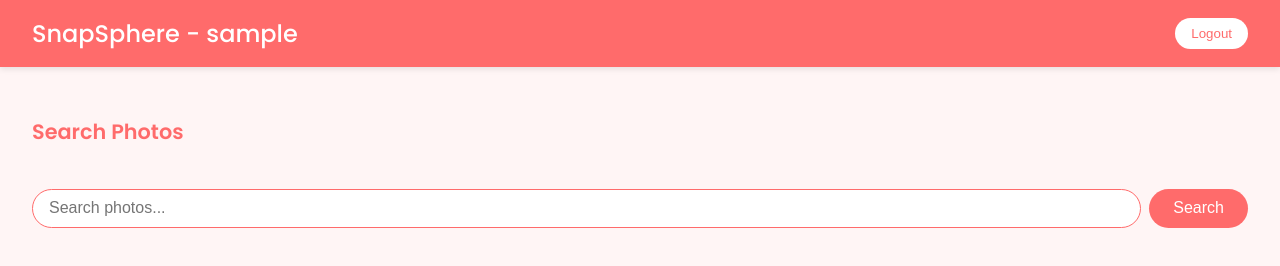
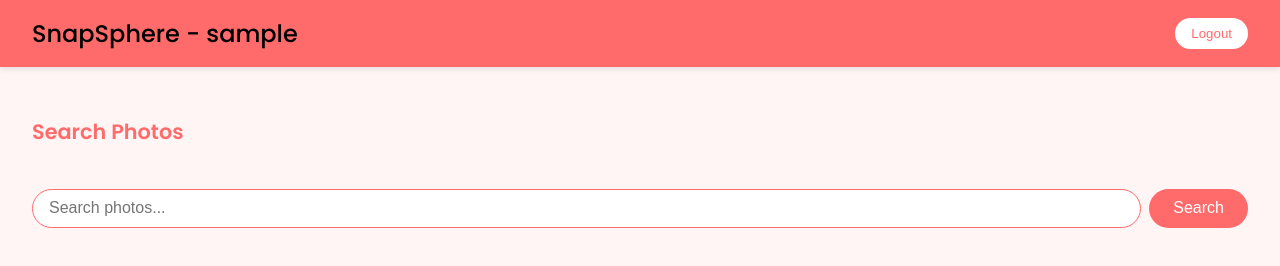
Before and after one commit to blackbeardsyed1/App1Frontend, a plain HTML site: page consumer.html in a window 1280 px wide. Drawn offline with Linux system fonts and the light colour scheme; no server answers; sample sign-in values are in the browser's storage.

Commit message:
new changes

```diff
--- a/consumer.html
+++ b/consumer.html
@@ -9,7 +9,7 @@
 </head>
 <body>
   <header>
-    <h1 id="user">Consumer</h1>
+    <h1 id="user" style="color: black;">Consumer</h1>
     <button class="logout-btn" id="logoutBtn">Logout</button>
   </header>
 
```
